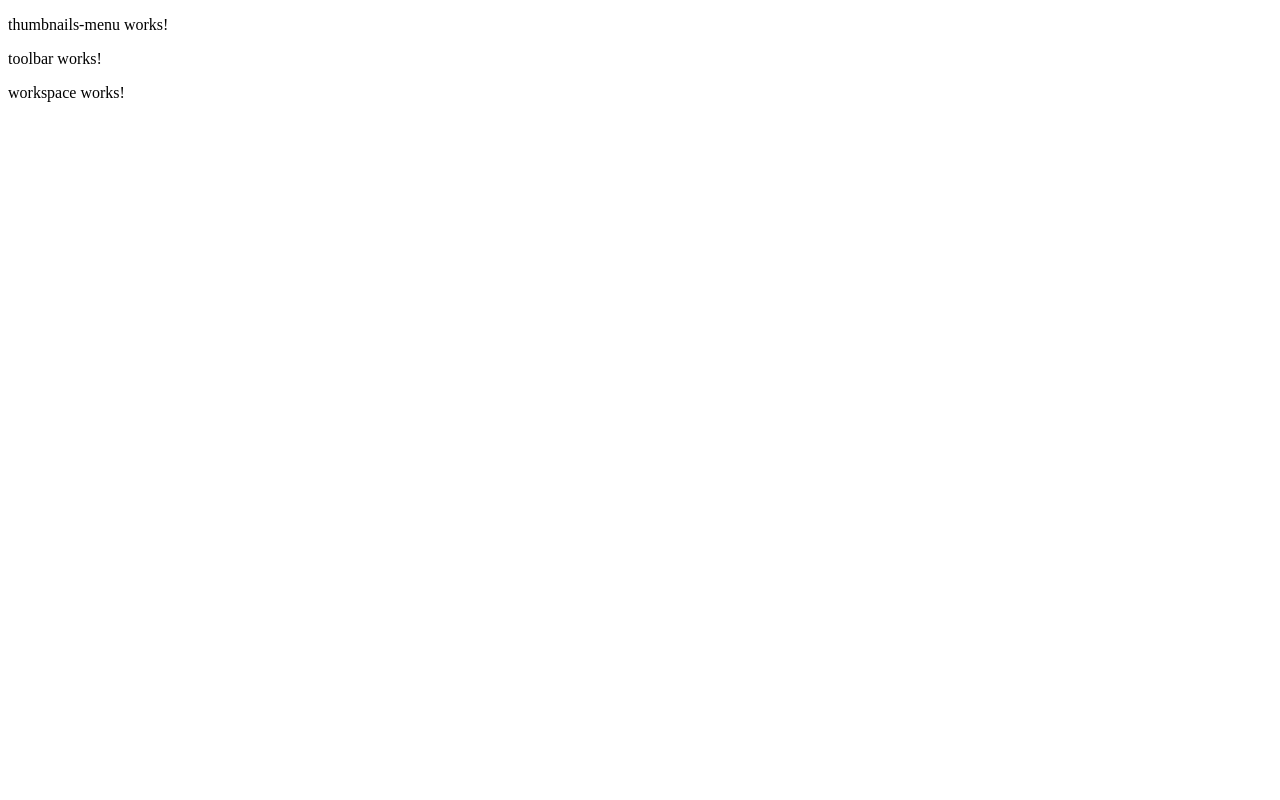
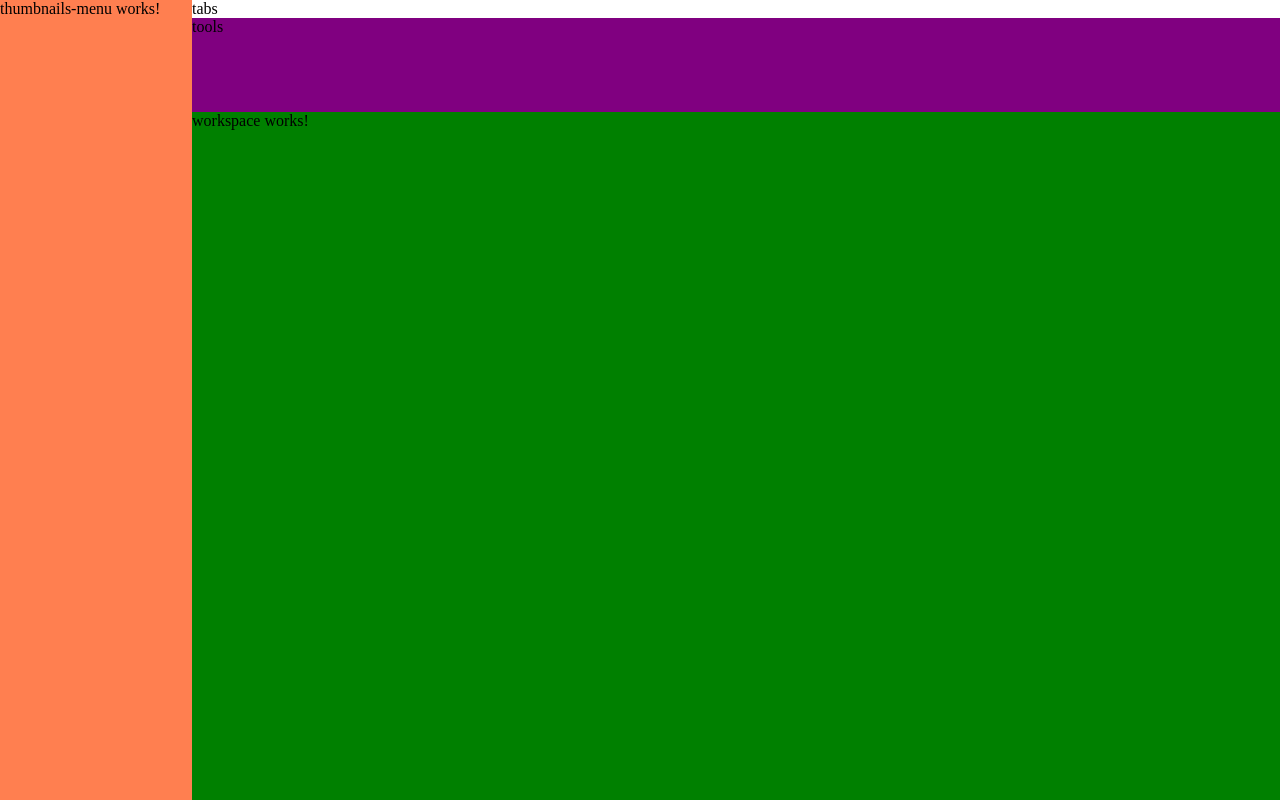
Before and after one commit to mattvasc/slideshow, an Angular app: page / in a window 1280 px wide. Built offline with nearby package versions, Linux system fonts and the light colour scheme.

Commit message:
divisão inicial do layout

```diff
--- a/package.json
+++ b/package.json
@@ -21,6 +21,7 @@
     "@angular/platform-browser-dynamic": "^6.1.0",
     "@angular/router": "^6.1.0",
     "core-js": "^2.5.4",
+    "normalize.css": "^8.0.0",
     "rxjs": "^6.0.0",
     "zone.js": "~0.8.26"
   },
--- a/src/app/thumbnails-menu/thumbnails-menu.component.html
+++ b/src/app/thumbnails-menu/thumbnails-menu.component.html
@@ -1,3 +1,3 @@
-<p>
+<div class="thumbnail-body">
   thumbnails-menu works!
-</p>
+</div>
--- a/src/app/thumbnails-menu/thumbnails-menu.component.scss
+++ b/src/app/thumbnails-menu/thumbnails-menu.component.scss
@@ -0,0 +1,8 @@
+@import '../../styles.scss';
+
+.thumbnail-body {
+    background-color: coral;
+    width: $larg-thumbnail;
+    min-height: $altura-thumbnail;
+    float: left;
+}
--- a/src/app/toolbar/toolbar.component.html
+++ b/src/app/toolbar/toolbar.component.html
@@ -1,3 +1,4 @@
-<p>
-  toolbar works!
-</p>
+<div class="toolbar-tools">
+  <div class="toolbar-tabs">tabs</div>
+  <div class="toolbar-body">tools</div>
+</div>
--- a/src/app/toolbar/toolbar.component.scss
+++ b/src/app/toolbar/toolbar.component.scss
@@ -0,0 +1,18 @@
+@import '../../styles.scss';
+
+.toolbar-tools {
+    float: left;
+    width: $larg-toolbar;
+    background-color: purple;
+    min-height: $altura-toolbar;
+    margin-top: 0px;
+}
+
+.toolbar-tabs {
+    background-color: white;
+    width: 100%;
+}
+
+.toolbar-body {
+    min-height: 100%;
+}
--- a/src/app/workspace/workspace.component.scss
+++ b/src/app/workspace/workspace.component.scss
@@ -0,0 +1,9 @@
+@import '../../styles.scss';
+
+p {
+    float: left;
+    background-color: green;
+    width: $larg-workspace;
+    min-height: $altura-workspace;
+    margin: 0px;
+}
--- a/src/index.html
+++ b/src/index.html
@@ -7,6 +7,7 @@
 
   <meta name="viewport" content="width=device-width, initial-scale=1">
   <link rel="icon" type="image/x-icon" href="favicon.ico">
+  <link rel="stylesheet" type="text/css" href="../node_modules/normalize.css/normalize.css">
 </head>
 <body>
   <app-root></app-root>
--- a/src/styles.scss
+++ b/src/styles.scss
@@ -1 +1,8 @@
 /* You can add global styles to this file, and also import other style files */
+$larg-thumbnail: 15vw;
+$larg-workspace: 100vw - $larg-thumbnail;
+$larg-toolbar: 100vw - $larg-thumbnail;
+
+$altura-toolbar: 14vh;
+$altura-workspace: 100vh - $altura-toolbar;
+$altura-thumbnail: 100vh;
```
Also changed, not shown: 1 other file (tests, documents, lock files or other folders).
